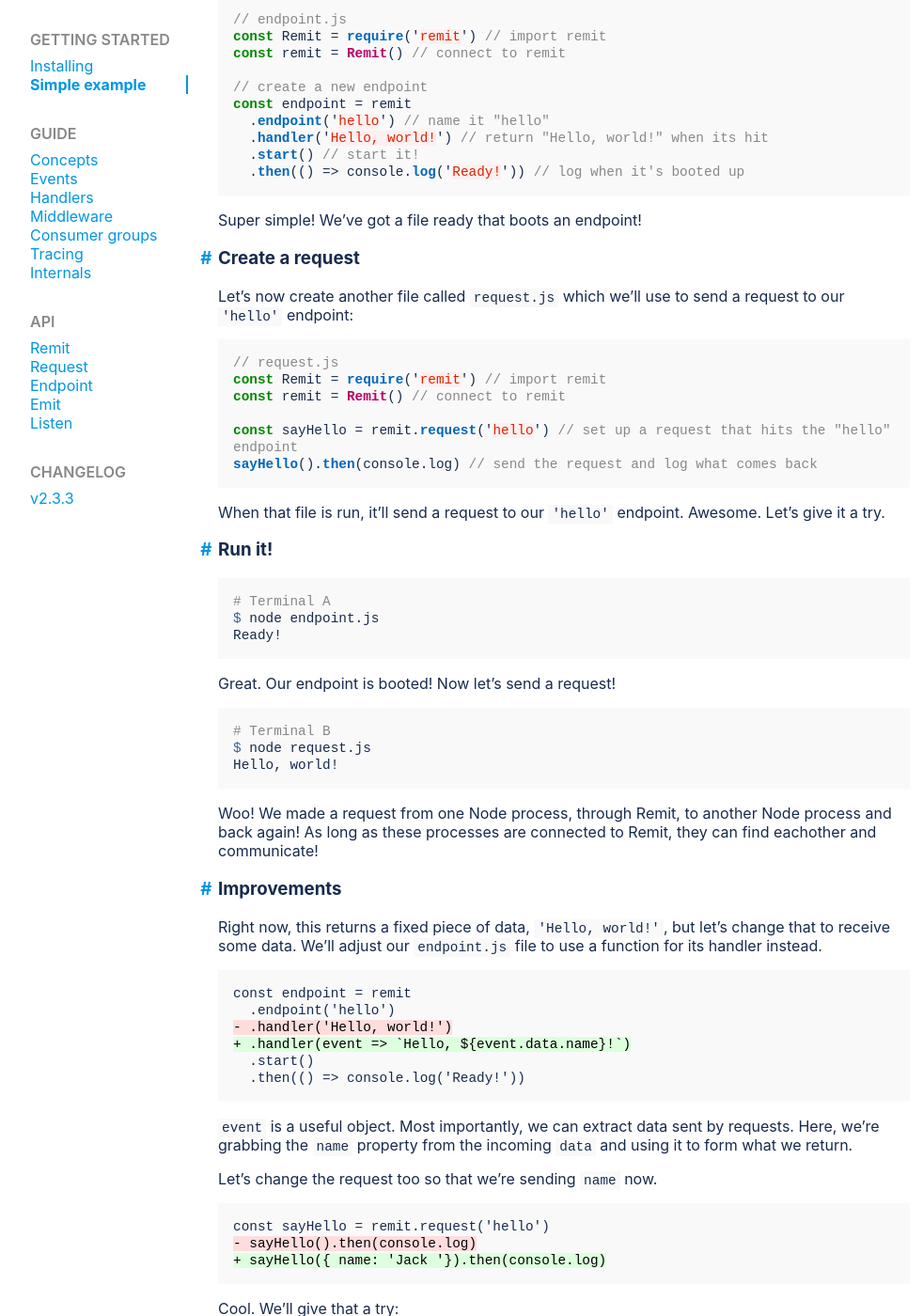
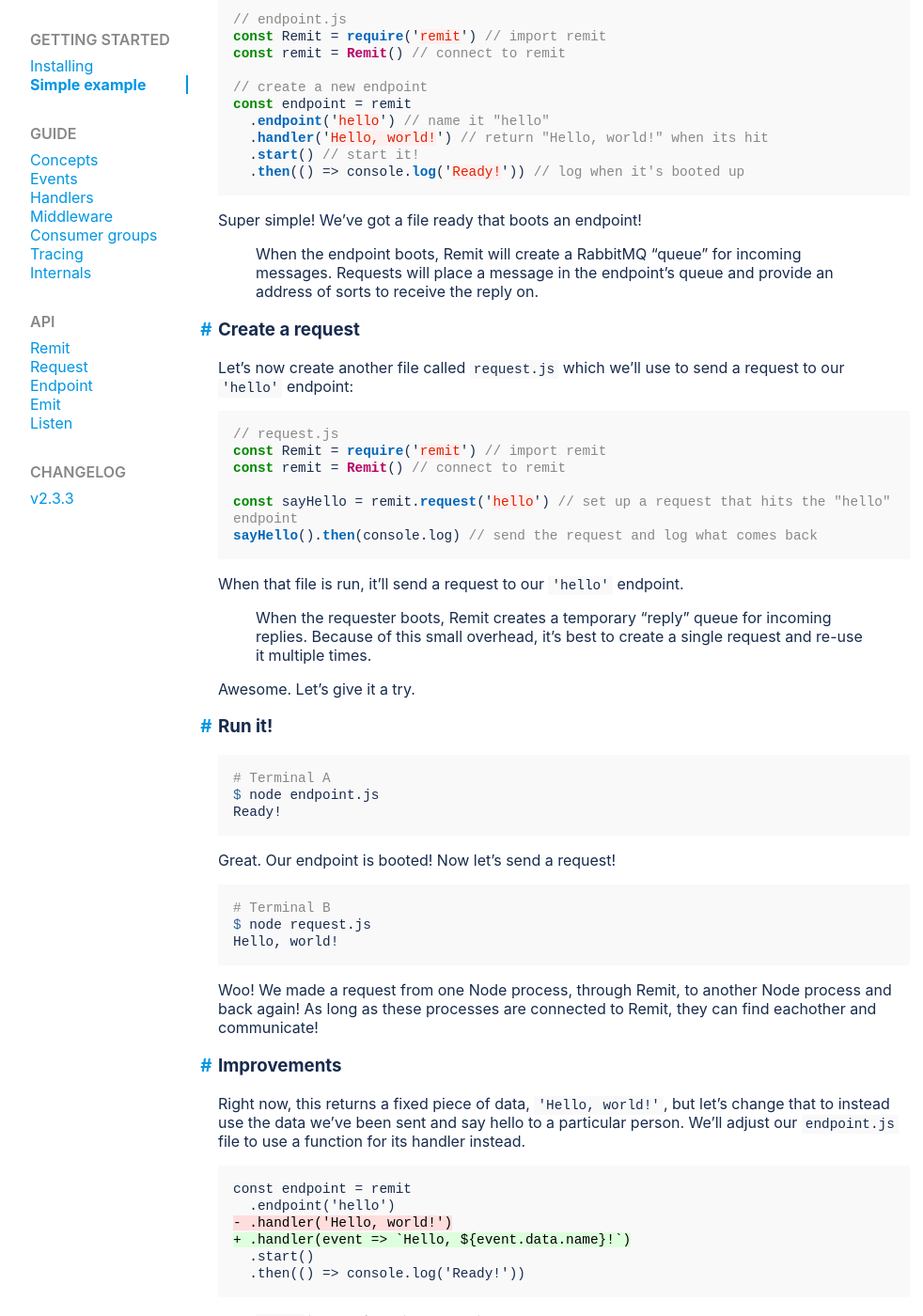
Before and after one commit to jpwilliams/remit, a Jekyll site: the page built from docs/_start/simple-example.md, in a window 1280 px wide and 1400 px high, scrolled down 941 px. Shown: the whole window at 94% size, without its empty margins (140-1122 px from the left). Built offline with Jekyll 4.4.1, drawn with Linux system fonts in a browser that asks for light colours; some of the changed text lies outside the part shown.

Commit message:
📖(getting started): link fixes and small tweaks

```diff
--- a/docs/_start/simple-example.md
+++ b/docs/_start/simple-example.md
@@ -25,11 +25,11 @@
 
 Boom. Done.
 
-If you're happy, take a look [emitters and listeners]({% link _start/installing.md %}). If you'd like a more thorough explanation of the above, read on.
+If you're happy, take a look at the [Concepts]({{ site.baseurl }}{% link _guide/concepts.md %}) page to get affiliated with the four base types that Remit provides you with. If you'd like a more thorough explanation of the above, read on.
 
 ### Create a project
 
-> We'll assume you have a local RabbitMQ running (following the [installation instructions][installation-instructions]).
+> We'll assume you have a local RabbitMQ running (following the [installation instructions]({{ site.baseurl }}{% link _start/installing.md %})).
 
 First, let's create a new project and install Remit. In the terminal:
 
@@ -60,6 +60,8 @@
 
 Super simple! We've got a file ready that boots an endpoint!
 
+> When the endpoint boots, Remit will create a RabbitMQ "queue" for incoming messages. Requests will place a message in the endpoint's queue and provide an address of sorts to receive the reply on.
+
 ### Create a request
 
 Let's now create another file called `request.js` which we'll use to send a request to our `'hello'` endpoint:
@@ -73,7 +75,11 @@
 sayHello().then(console.log) // send the request and log what comes back
 {% endhighlight %}
 
-When that file is run, it'll send a request to our `'hello'` endpoint. Awesome. Let's give it a try.
+When that file is run, it'll send a request to our `'hello'` endpoint.
+
+> When the requester boots, Remit creates a temporary "reply" queue for incoming replies. Because of this small overhead, it's best to create a single request and re-use it multiple times.
+
+Awesome. Let's give it a try.
 
 ### Run it!
 
@@ -95,7 +101,7 @@
 
 ### Improvements
 
-Right now, this returns a fixed piece of data, `'Hello, world!'`, but let's change that to receive some data. We'll adjust our `endpoint.js` file to use a function for its handler instead.
+Right now, this returns a fixed piece of data, `'Hello, world!'`, but let's change that to instead use the data we've been sent and say hello to a particular person. We'll adjust our `endpoint.js` file to use a function for its handler instead.
 
 {% highlight diff %}
 const endpoint = remit
@@ -106,7 +112,7 @@
   .then(() => console.log('Ready!'))
 {% endhighlight %}
 
-`event` is a useful object. Most importantly, we can extract data sent by requests. Here, we're grabbing the `name` property from the incoming `data` and using it to form what we return.
+> `event` is a useful object. Most importantly, we can extract data sent by requests. Here, we're grabbing the `name` property from the incoming `data` and using it to form what we return.
 
 Let's change the request too so that we're sending `name` now.
 
```
Also changed, not shown: other parts of docs/_start/simple-example.md (+1 -5 lines), docs/_start/installing.md (+1 -2 lines).
